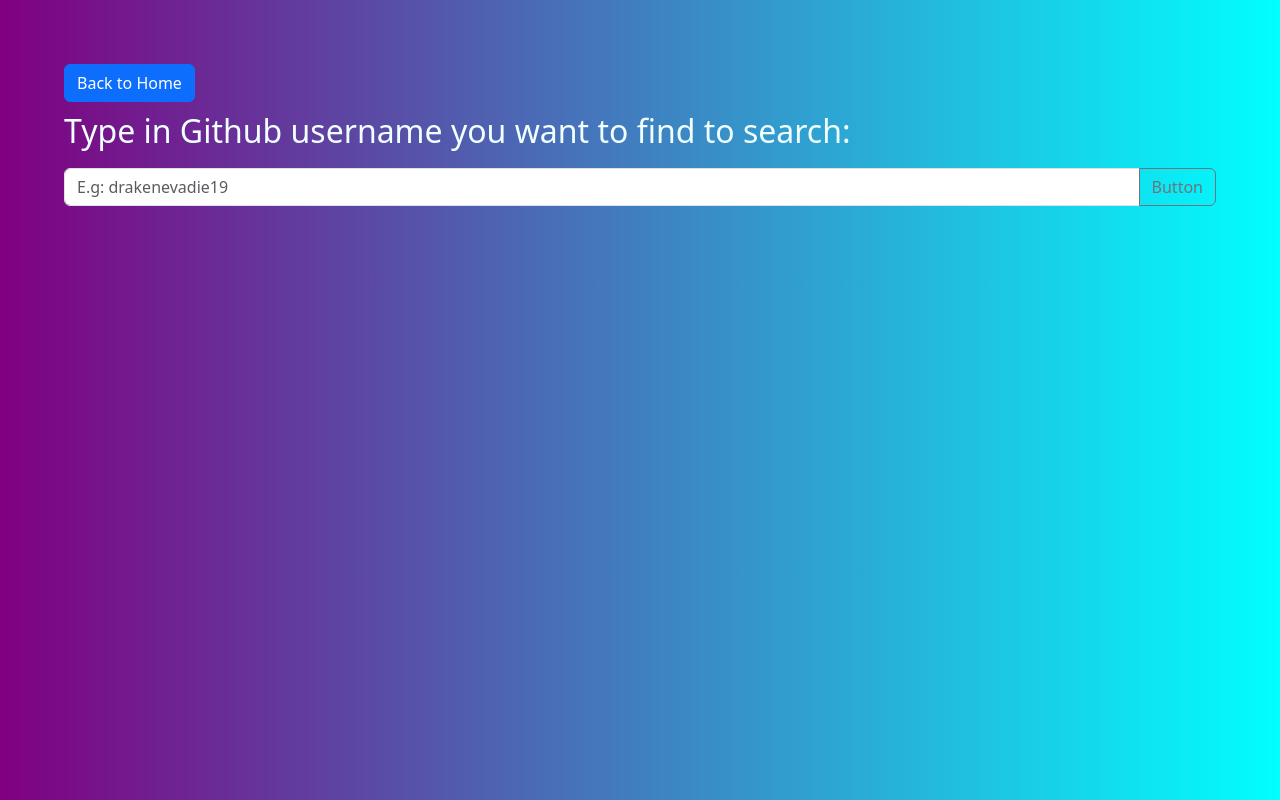
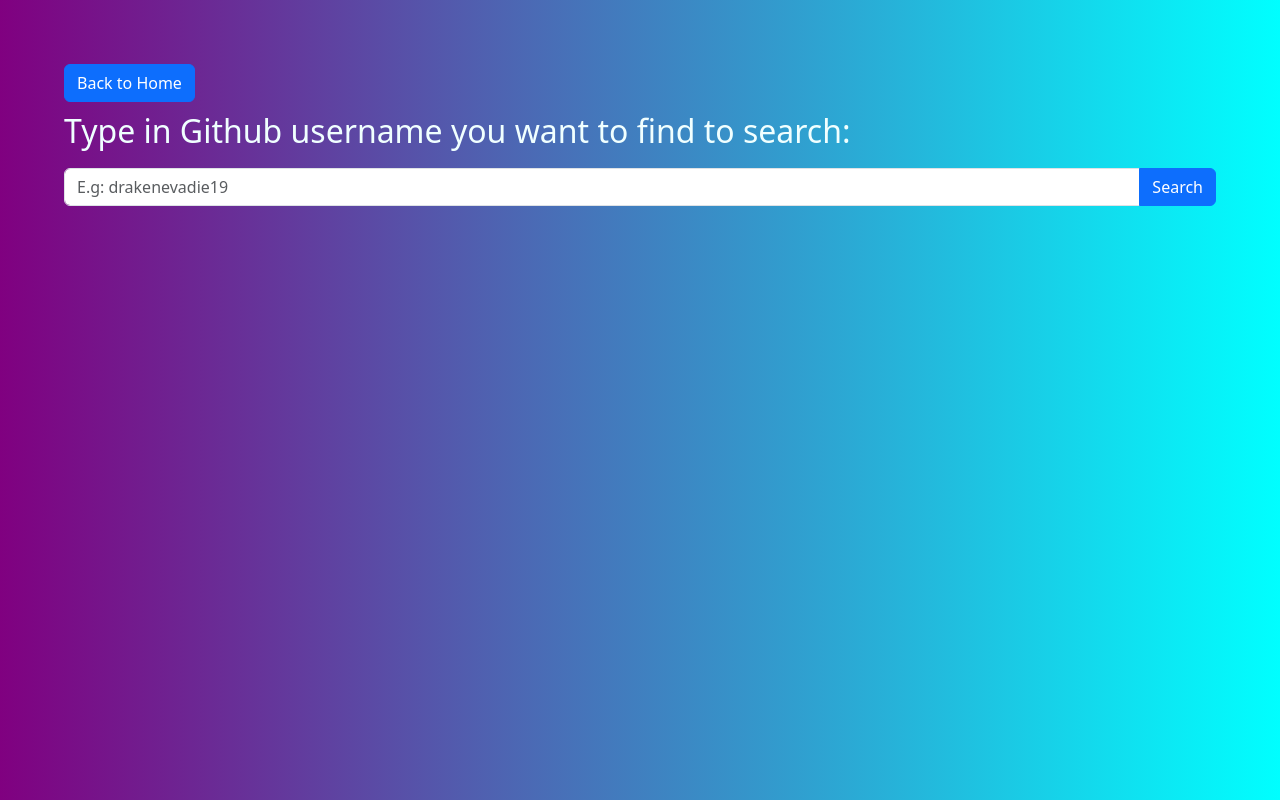
Before and after one commit to drakenevadie19/ghProfileFinder, a React (Create React App) app in the folder front-end/: page /find/username in a window 1280 px wide. Built offline with nearby package versions, Linux system fonts and the light colour scheme.

Commit message:
New Change: Adding functions for inputs and buttons of searching pages

```diff
--- a/front-end/src/pages/find-by-name.js
+++ b/front-end/src/pages/find-by-name.js
@@ -1,6 +1,13 @@
 import { useNavigate } from "react-router-dom";
+import { useState } from "react";
 
 const FindByName = () => {
+    const [nameQuery, setNameQuery] = useState("");
+
+    const handleSearch = (nQuery) => {
+        alert(nQuery);
+    }
+
     const navigate = useNavigate();
     return (
     <>
@@ -14,12 +21,26 @@
         </button>
         <h2>Type in name of user you want to find to search:</h2>
         <div class="input-group mb-3">
-                    <input type="text" class="form-control" placeholder="E.g: Thanh Nguyen Do" aria-label="Recipient's name" aria-describedby="button-addon2" />
-                    <button class="btn btn-outline-secondary" type="button" id="button-addon2">Button</button>
+            <input
+            type="text"
+            class="form-control"
+            placeholder="E.g: Thanh Nguyen Do"
+            aria-label="Recipient's name"
+            aria-describedby="button-addon2"
+            onChange={(e) => setNameQuery(e.target.value)}
+            />
+            <button
+            class="btn btn-primary"
+            type="button"
+            id="button-addon2"
+            onClick={() => handleSearch(nameQuery)}
+            >
+            Search
+            </button>
         </div>
         </div>
     </>
-    )
-}
+    );
+};
 
 export default FindByName;
--- a/front-end/src/pages/find-by-username.js
+++ b/front-end/src/pages/find-by-username.js
@@ -1,8 +1,16 @@
+import { useState } from "react";
 import { useNavigate } from "react-router-dom";
 
 const FindByUserName = () => {
-  const navigate = useNavigate();
-  return (
+    const [usernameQuery, setUsernameQuery] = useState("");
+
+    const handleSearch = (unQuery) => {
+        alert(unQuery);
+    }
+
+    const navigate = useNavigate();
+
+    return (
     <>
         <div className="find-frame">
             <button
@@ -15,12 +23,27 @@
             <h2>Type in Github username you want to find to search:</h2>
 
             <div class="input-group mb-3">
-                <input type="text" class="form-control" placeholder="E.g: drakenevadie19" aria-label="Recipient's username" aria-describedby="button-addon2" />
-                <button class="btn btn-outline-secondary" type="button" id="button-addon2">Button</button>
+                <input
+                type="text"
+                class="form-control"
+                placeholder="E.g: drakenevadie19"
+                aria-label="Recipient's username"
+                aria-describedby="button-addon2"
+                onChange={(e) => setUsernameQuery(e.target.value)}
+                />
+
+                <button
+                class="btn btn-primary"
+                type="button"
+                id="button-addon2"
+                onClick={() => handleSearch(usernameQuery)}
+                >
+                Search
+                </button>
             </div>
         </div>
     </>
-  );
+    );
 };
 
 export default FindByUserName;
--- a/front-end/src/pages/start-page.js
+++ b/front-end/src/pages/start-page.js
@@ -8,11 +8,11 @@
                 <h1>Want to find Github profile?</h1>
                 <div className="find-box-frame">
                     <div className="find-box" onClick={() => navigate('/find/username')}>
-                        <h3>Finding by Github username</h3>
+                        <h3>Find by Github username</h3>
                     </div>
 
                     <div className="find-box" onClick={() => navigate('/find/name')}>
-                        <h3>Finding by users' name</h3>
+                        <h3>Find by users' name</h3>
                     </div>
                 </div>
             </div>
```
Lines whose indentation alone changed are shown as unchanged.
